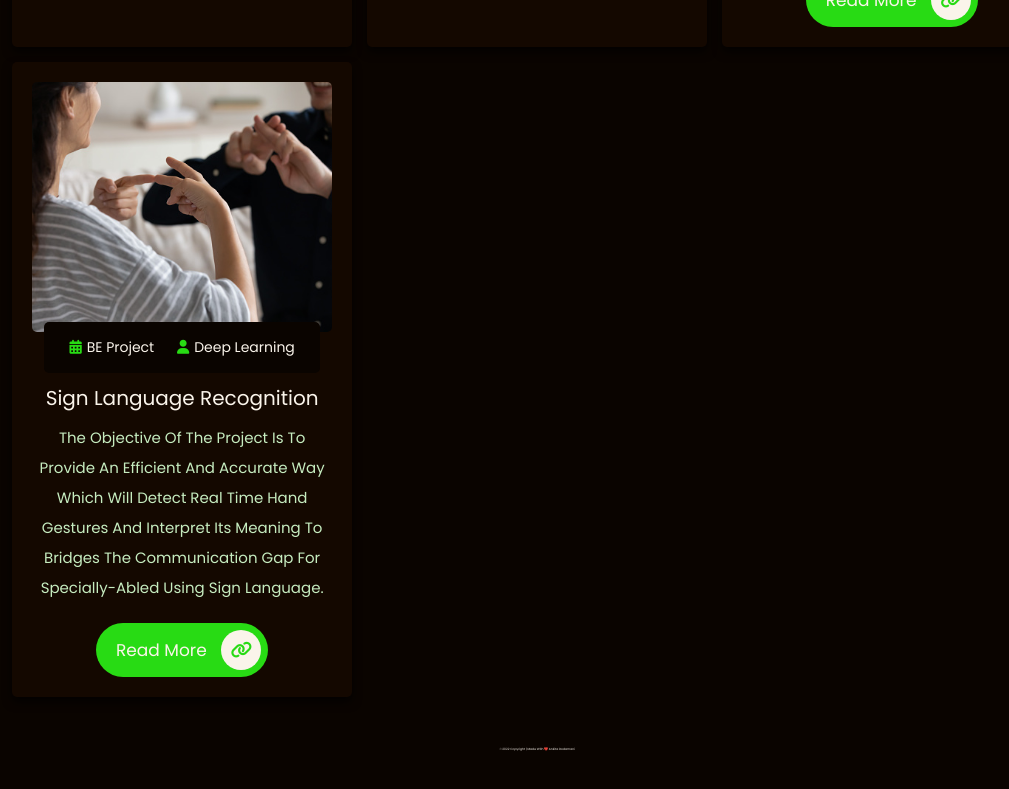
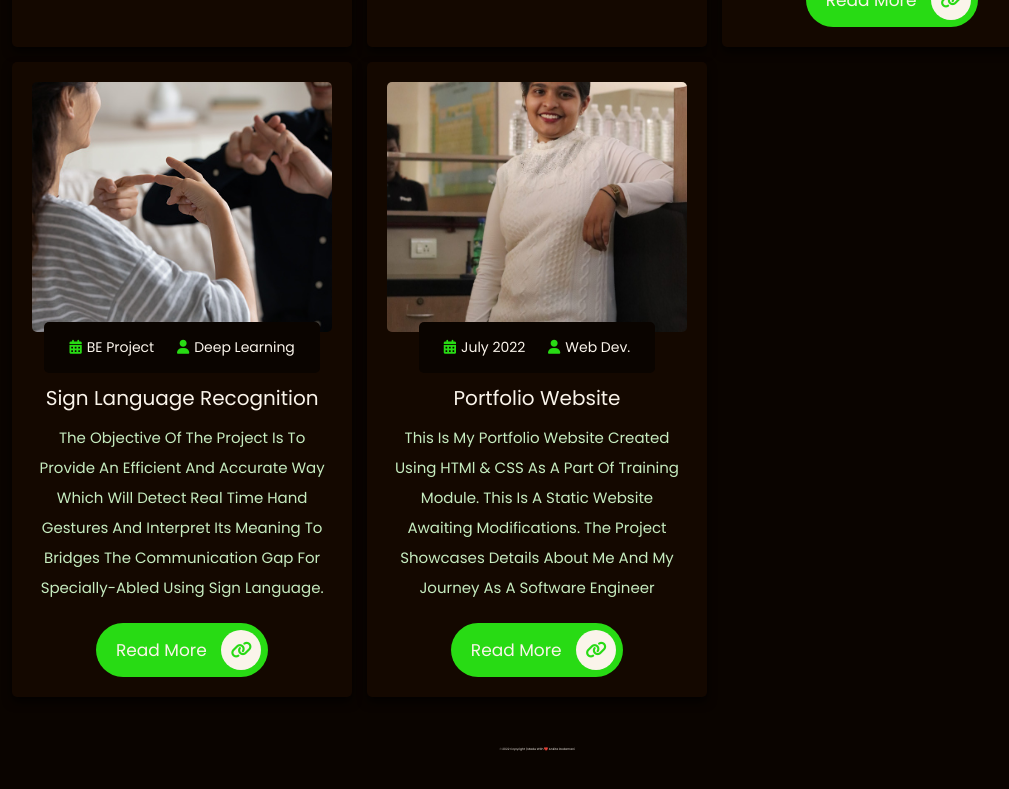
Before and after one commit to D-Ankita/portfolio-website, a plain HTML site: page projects.html in a window 1280 px wide. Shown: the part 1494-2283 px from the top of the page, without its empty margins (103-1112 px from the left). Drawn offline with Linux system fonts and the light colour scheme.

```diff
--- a/projects.html
+++ b/projects.html
@@ -140,6 +140,20 @@
                 <a href="#" class="btn"> read more <i class="fa-solid fa-link"></i> </a>
             </div>
         </div>
+        <div class="box">
+            <div class="image">
+                <img src="images/project-8.JPG" alt="">
+            </div>
+            <div class="content">
+                <div class="icons">
+                    <a href="#"> <i class="fa-solid fa-calendar-days"></i>July 2022</a>
+                    <a href="#"> <i class="fa-solid fa-user"></i>Web Dev.</a>
+                </div>
+                <h3>Portfolio Website</h3>
+                <p>This is my portfolio website created using HTMl & CSS as a part of Training Module. This is a static Website awaiting modifications. The project showcases details about me and my journey as a Software Engineer</p>
+                <a href="#" class="btn"> read more <i class="fa-solid fa-link"></i> </a>
+            </div>
+        </div>
 
     </div>
 
```
Also changed, not shown: images/project-8.JPG (added).
